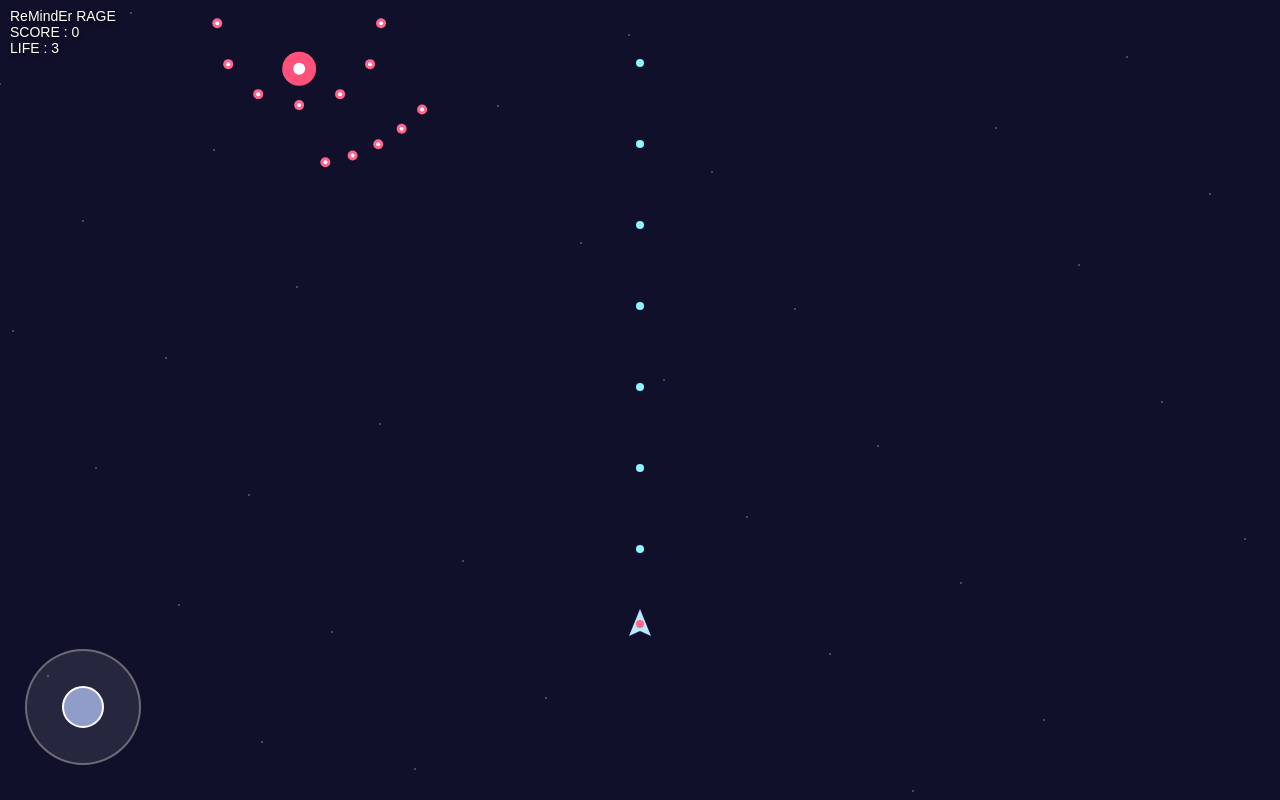
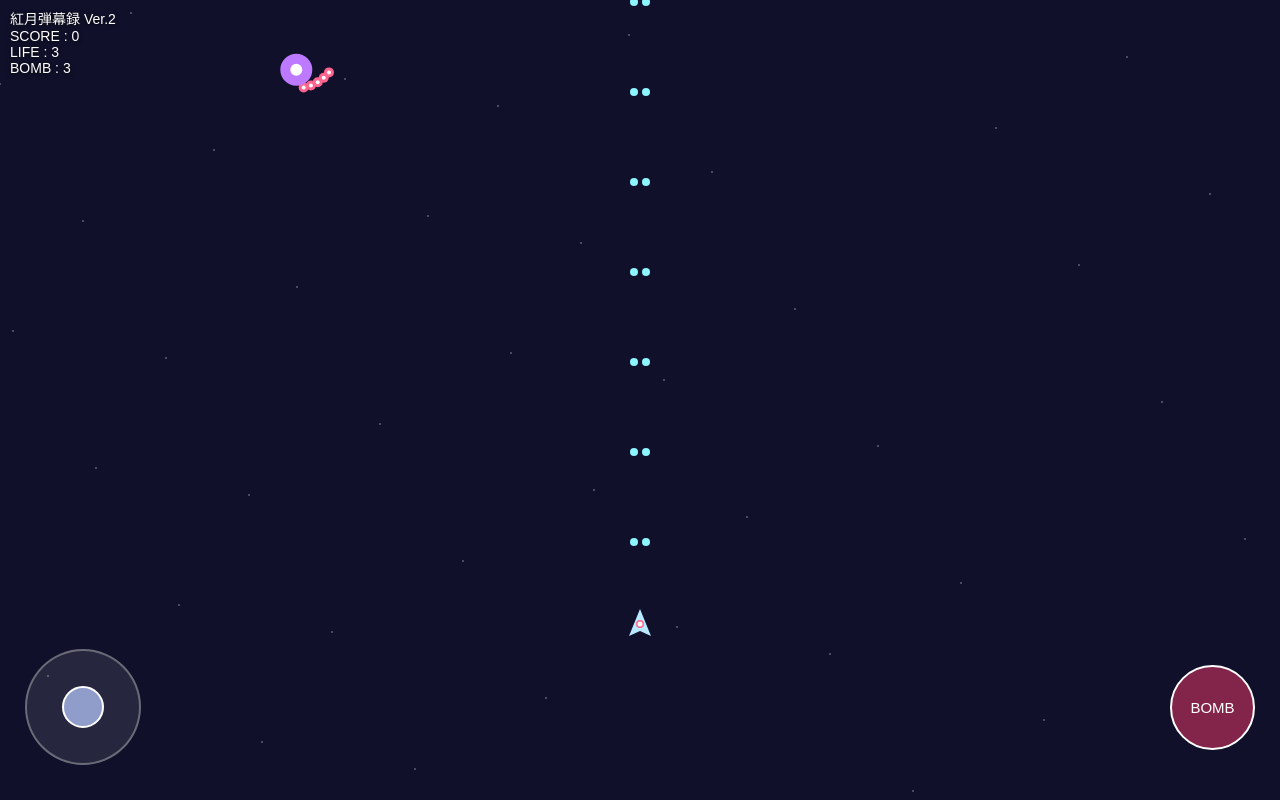
Before and after one commit to rottenappleda-cloud/danmaku-shooter-red-soul, a plain HTML site: page index.html in a window 1280 px wide. Both pictures are taken after a click on the button "GAME START". Drawn offline with Linux system fonts and the light colour scheme.

Commit message:
Update index.html

```diff
--- a/index.html
+++ b/index.html
@@ -4,580 +4,386 @@
 <head>
 <meta charset="UTF-8">
 <meta name="viewport" content="width=device-width, initial-scale=1, maximum-scale=1, user-scalable=no">
-<title>ReMindER RAGE</title>
-
+<title>紅月弾幕録 Ver.2</title>
 <style>
-* { box-sizing:border-box; }
-
-body {
-  margin:0;
-  background:#080817;
-  color:white;
-  font-family:sans-serif;
-  overflow:hidden;
-  touch-action:none;
+*{box-sizing:border-box}
+body{
+ margin:0;background:#080817;color:white;
+ font-family:sans-serif;overflow:hidden;touch-action:none
 }
-
-#game {
-  display:block;
-  width:100vw;
-  height:100dvh;
-  background:#10102b;
-  touch-action:none;
+canvas{width:100vw;height:100dvh;display:block;touch-action:none}
+#info{position:fixed;top:8px;left:10px;z-index:2;font-size:14px;pointer-events:none;text-shadow:0 1px 4px black}
+#stick{
+ position:fixed;width:116px;height:116px;left:25px;bottom:35px;
+ border:2px solid #aaa8;border-radius:50%;background:#ffffff18;
+ z-index:3;touch-action:none
 }
-
-#info {
-  position:fixed;
-  top:8px;
-  left:10px;
-  z-index:2;
-  pointer-events:none;
-  font-size:14px;
-  text-shadow:0 1px 4px black;
+#knob{
+ position:absolute;width:42px;height:42px;left:35px;top:35px;
+ border-radius:50%;background:#b8caffbb;border:2px solid white
 }
-
-#stick {
-  position:fixed;
-  width:116px;
-  height:116px;
-  left:25px;
-  bottom:35px;
-  border:2px solid #aaa8;
-  border-radius:50%;
-  background:#ffffff18;
-  z-index:3;
-  touch-action:none;
+#bomb{
+ position:fixed;right:25px;bottom:50px;width:85px;height:85px;
+ border-radius:50%;background:#bd315caa;border:2px solid white;
+ color:white;font-size:15px;z-index:3;touch-action:none
 }
-
-#knob {
-  position:absolute;
-  width:42px;
-  height:42px;
-  left:35px;
-  top:35px;
-  border-radius:50%;
-  background:#b8caffbb;
-  border:2px solid white;
+#start{
+ position:fixed;inset:0;display:flex;align-items:center;
+ justify-content:center;flex-direction:column;
+ background:#080817ee;z-index:5;text-align:center
 }
-
-#start {
-  position:fixed;
-  inset:0;
-  display:flex;
-  align-items:center;
-  justify-content:center;
-  flex-direction:column;
-  background:#080817dd;
-  z-index:5;
-  text-align:center;
+button{cursor:pointer}
+#startButton{
+ background:#bd315c;color:white;border:0;border-radius:12px;
+ padding:14px 35px;font-size:20px
 }
-
-button {
-  background:#bd315c;
-  color:white;
-  border:0;
-  border-radius:12px;
-  padding:14px 35px;
-  font-size:20px;
-}
-
 </style>
 </head>
-
 <body>
 
 <div id="info">
-  <div>ReMindEr RAGE</div>
+ <div>紅月弾幕録 Ver.2</div>
  <div id="score">SCORE : 0</div>
  <div id="life">LIFE : 3</div>
+ <div id="bombs">BOMB : 3</div>
+ <div id="bossInfo" style="display:none">BOSS</div>
 </div>
 
 <canvas id="game"></canvas>
 
-<div id="stick">
-  <div id="knob"></div>
-</div>
+<div id="stick"><div id="knob"></div></div>
+<button id="bomb">BOMB</button>
 
 <div id="start">
-  <h1>ReMindEr RAGE</h1>
-  <p>弾幕シューティング</p>
-  <p>ジョイスティック・WASD・矢印キー対応</p>
+ <h1>紅月弾幕録</h1>
+ <p>WASD・矢印キーで移動</p>
+ <p>Shift：低速移動 / X：ボム</p>
  <button id="startButton">GAME START</button>
 </div>
 
 <script>
+const canvas=document.getElementById("game");
+const ctx=canvas.getContext("2d");
 
-const canvas = document.getElementById("game");
-const ctx = canvas.getContext("2d");
-
-let W,H;
-let running = false;
-let score = 0;
-let life = 3;
-let frame = 0;
-
-let player;
-let bullets = [];
-let enemyBullets = [];
-let enemies = [];
+let W,H,frame=0,score=0,life=3,bombs=3;
+let running=false,boss=null,bossSpawned=false;
+let player,bullets=[],enemyBullets=[],enemies=[],effects=[];
+const keys={};
 
 function resize(){
-  const dpr = Math.min(devicePixelRatio || 1,2);
-  W = innerWidth;
-  H = innerHeight;
-
-  canvas.width = W*dpr;
-  canvas.height = H*dpr;
-
-  ctx.setTransform(dpr,0,0,dpr,0,0);
+ const d=Math.min(devicePixelRatio||1,2);
+ W=innerWidth;H=innerHeight;
+ canvas.width=W*d;canvas.height=H*d;
+ ctx.setTransform(d,0,0,d,0,0);
 }
-
 addEventListener("resize",resize);
 resize();
 
-player = {
-  x:W/2,
-  y:H*0.78,
-  r:9,
-  speed:4,
-  inv:0
-};
+player={x:W/2,y:H*.78,r:9,inv:0};
 
-// ======================
-// キーボード操作
-// ======================
+addEventListener("keydown",e=>{
+ const k=e.key.toLowerCase();
+ if(["arrowup","arrowdown","arrowleft","arrowright"," "].includes(k))e.preventDefault();
+ keys[k]=true;
+});
+addEventListener("keyup",e=>keys[e.key.toLowerCase()]=false);
+addEventListener("blur",()=>Object.keys(keys).forEach(k=>keys[k]=false));
 
-const keys = {};
-
-window.addEventListener("keydown",e=>{
-  const key=e.key.toLowerCase();
-
-  if([
-    "arrowup","arrowdown",
-    "arrowleft","arrowright"," "
-  ].includes(key)){
-    e.preventDefault();
-  }
-
-  keys[key]=true;
-});
-
-window.addEventListener("keyup",e=>{
-  keys[e.key.toLowerCase()]=false;
-});
-
-window.addEventListener("blur",()=>{
-  Object.keys(keys).forEach(k=>keys[k]=false);
-});
-
-// ======================
-// ジョイスティック
-// ======================
-
-let joyX=0;
-let joyY=0;
-let pointer=null;
-
+let joyX=0,joyY=0,pointer=null;
 const stick=document.getElementById("stick");
 const knob=document.getElementById("knob");
 
 function joystick(e){
-  const rect=stick.getBoundingClientRect();
-
-  const cx=rect.left+rect.width/2;
-  const cy=rect.top+rect.height/2;
-
-  let dx=e.clientX-cx;
-  let dy=e.clientY-cy;
-
-  const len=Math.hypot(dx,dy);
-  const max=39;
-
-  if(len>max){
-    dx=dx/len*max;
-    dy=dy/len*max;
+ const r=stick.getBoundingClientRect();
+ let dx=e.clientX-(r.left+r.width/2);
+ let dy=e.clientY-(r.top+r.height/2);
+ const len=Math.hypot(dx,dy),max=39;
+ if(len>max){dx=dx/len*max;dy=dy/len*max}
+ joyX=dx/max;joyY=dy/max;
+ knob.style.left=35+dx+"px";
+ knob.style.top=35+dy+"px";
 }
-
-  joyX=dx/max;
-  joyY=dy/max;
-
-  knob.style.left=(35+dx)+"px";
-  knob.style.top=(35+dy)+"px";
+stick.addEventListener("pointerdown",e=>{
+ pointer=e.pointerId;stick.setPointerCapture(pointer);joystick(e);
+});
+stick.addEventListener("pointermove",e=>{
+ if(e.pointerId===pointer)joystick(e);
+});
+function resetJoy(){
+ pointer=null;joyX=0;joyY=0;
+ knob.style.left="35px";knob.style.top="35px";
 }
-
-stick.addEventListener("pointerdown",e=>{
-  pointer=e.pointerId;
-  stick.setPointerCapture(pointer);
-  joystick(e);
-});
-
-stick.addEventListener("pointermove",e=>{
-  if(e.pointerId===pointer) joystick(e);
-});
-
-function resetJoy(){
-  pointer=null;
-  joyX=0;
-  joyY=0;
-  knob.style.left="35px";
-  knob.style.top="35px";
-}
-
 stick.addEventListener("pointerup",resetJoy);
 stick.addEventListener("pointercancel",resetJoy);
 
-// ======================
-// ショット
-// ======================
+function circle(x,y,r,color){
+ ctx.fillStyle=color;
+ ctx.beginPath();ctx.arc(x,y,r,0,Math.PI*2);ctx.fill();
+}
 
-function shoot(){
-  bullets.push({
-    x:player.x,
-    y:player.y-12,
-    vx:0,
-    vy:-9,
-    r:4
+function shot(){
+ bullets.push({x:player.x-6,y:player.y-12,vy:-10});
+ bullets.push({x:player.x+6,y:player.y-12,vy:-10});
+}
+
+function enemyShot(x,y,a,s,r=5){
+ enemyBullets.push({
+  x,y,vx:Math.cos(a)*s,vy:Math.sin(a)*s,r
  });
 }
 
-// ======================
-// 敵弾
-// ======================
-
-function enemyShot(x,y,angle,speed){
-  enemyBullets.push({
-    x,y,
-    vx:Math.cos(angle)*speed,
-    vy:Math.sin(angle)*speed,
-    r:5
+function spawnEnemy(){
+ enemies.push({
+  x:35+Math.random()*(W-70),y:-20,
+  hp:3,vy:1.3,r:16
  });
 }
 
-// ======================
-// 弾幕パターン
-// ======================
+function spawnBoss(){
+ boss={
+  x:W/2,y:100,hp:180,maxHp:180,
+  dir:1,r:32,attack:0
+ };
+ bossSpawned=true;
+ document.getElementById("bossInfo").style.display="block";
+}
 
-function enemyPattern(enemy){
+function bossPattern(){
+ if(!boss)return;
+ boss.attack++;
 
-  // 円形弾幕
-  if(frame%65===0){
-    for(let i=0;i<12;i++){
+ if(boss.attack%48===0){
+  for(let i=0;i<18;i++){
    enemyShot(
-        enemy.x,
-        enemy.y,
-        i*Math.PI*2/12,
-        2.1
+    boss.x,boss.y,
+    i*Math.PI*2/18+boss.attack*.025,
+    2.0
    );
   }
  }
 
-  // 狙い撃ち弾幕
-  if(frame%110===0){
-    const a=Math.atan2(
-      player.y-enemy.y,
-      player.x-enemy.x
-    );
-
-    for(let i=-2;i<=2;i++){
-      enemyShot(
-        enemy.x,
-        enemy.y,
-        a+i*0.17,
-        2.8
-      );
-    }
+ if(boss.attack%90===0){
+  const a=Math.atan2(player.y-boss.y,player.x-boss.x);
+  for(let i=-3;i<=3;i++){
+   enemyShot(boss.x,boss.y,a+i*.13,2.8);
   }
  }
 
-// ======================
-// 敵の出現
-// ======================
-
-function spawnEnemy(){
-  enemies.push({
-    x:40+Math.random()*(W-80),
-    y:-20,
-    r:17,
-    hp:3,
-    vy:1.2,
-    type:Math.random()<0.5?0:1
-  });
+ boss.x+=boss.dir*1.5;
+ if(boss.x>W-45||boss.x<45)boss.dir*=-1;
 }
 
-// ======================
-// 自機の描画
-// ======================
+function useBomb(){
+ if(!running||bombs<=0)return;
+ bombs--;
+
+ enemyBullets=[];
+ enemies.forEach(e=>{
+  e.hp-=5;
+  if(e.hp<=0)score+=100;
+ });
+ enemies=enemies.filter(e=>e.hp>0);
+
+ if(boss){
+  boss.hp-=35;
+  if(boss.hp<=0)defeatBoss();
+ }
+
+ effects.push({x:player.x,y:player.y,r:10,alpha:1});
+}
+
+function defeatBoss(){
+ score+=5000;
+ boss=null;
+ document.getElementById("bossInfo").style.display="none";
+ enemyBullets=[];
+}
+
+document.getElementById("bomb").addEventListener("pointerdown",e=>{
+ e.preventDefault();useBomb();
+});
 
 function drawPlayer(){
-
  ctx.save();
  ctx.translate(player.x,player.y);
 
  ctx.fillStyle="#b8e8ff";
+ ctx.beginPath();
+ ctx.moveTo(0,-15);ctx.lineTo(-11,12);
+ ctx.lineTo(0,7);ctx.lineTo(11,12);
+ ctx.closePath();ctx.fill();
 
-  ctx.beginPath();
-  ctx.moveTo(0,-15);
-  ctx.lineTo(-11,12);
-  ctx.lineTo(0,7);
-  ctx.lineTo(11,12);
-  ctx.closePath();
-  ctx.fill();
+ circle(0,0,4,"#ff6688");
 
-  ctx.fillStyle="#ff6688";
+ // 当たり判定
+ circle(0,0,2.5,"#ffffff");
 
-  ctx.beginPath();
-  ctx.arc(0,0,4,0,Math.PI*2);
-  ctx.fill();
-
+ if(keys["shift"]){
+  ctx.strokeStyle="#ffffff";
+  ctx.beginPath();ctx.arc(0,0,7,0,Math.PI*2);ctx.stroke();
+ }
  ctx.restore();
 }
 
-// ======================
-// 円の描画
-// ======================
-
-function circle(x,y,r,color){
-  ctx.fillStyle=color;
-  ctx.beginPath();
-  ctx.arc(x,y,r,0,Math.PI*2);
-  ctx.fill();
-}
-
-// ======================
-// ゲーム更新
-// ======================
-
 function update(){
-
  if(!running)return;
-
  frame++;
 
-  // キーボード入力
-  let kx=0;
-  let ky=0;
-
+ let kx=0,ky=0;
  if(keys["arrowleft"]||keys["a"])kx--;
  if(keys["arrowright"]||keys["d"])kx++;
  if(keys["arrowup"]||keys["w"])ky--;
  if(keys["arrowdown"]||keys["s"])ky++;
 
-  // ジョイスティックとの合成
-  let mx=joyX+kx;
-  let my=joyY+ky;
+ let mx=joyX+kx,my=joyY+ky;
+ let len=Math.hypot(mx,my);
+ if(len>1){mx/=len;my/=len}
 
-  // 斜め移動の速度調整
-  const len=Math.hypot(mx,my);
-
-  if(len>1){
-    mx/=len;
-    my/=len;
-  }
-
-  player.x+=mx*player.speed;
-  player.y+=my*player.speed;
+ const speed=keys["shift"]?1.8:4;
+ player.x+=mx*speed;
+ player.y+=my*speed;
 
  player.x=Math.max(15,Math.min(W-15,player.x));
  player.y=Math.max(25,Math.min(H-25,player.y));
 
-  // 自動ショット
-  if(frame%9===0)shoot();
+ if(frame%9===0)shot();
+ if(frame%100===0&&!boss)spawnEnemy();
 
-  // 敵出現
-  if(frame%95===0)spawnEnemy();
+ if(frame===1200&&!bossSpawned)spawnBoss();
 
-  // 自機弾
-  bullets.forEach(b=>{
-    b.x+=b.vx;
-    b.y+=b.vy;
-  });
+ bullets.forEach(b=>b.y+=b.vy);
+ enemies.forEach(e=>e.y+=e.vy);
 
-  // 敵移動
  enemies.forEach(e=>{
-    e.y+=e.vy;
-
-    if(e.type===1){
-      enemyPattern(e);
+  if(frame%75===0){
+   const a=Math.atan2(player.y-e.y,player.x-e.x);
+   for(let i=-2;i<=2;i++)
+    enemyShot(e.x,e.y,a+i*.18,2.2);
   }
  });
 
-  // 敵弾移動
+ bossPattern();
+
  enemyBullets.forEach(b=>{
-    b.x+=b.vx;
-    b.y+=b.vy;
+  b.x+=b.vx;b.y+=b.vy;
  });
 
-  // 自機弾と敵の当たり判定
  for(let i=bullets.length-1;i>=0;i--){
-
   const b=bullets[i];
+  let hit=false;
 
   for(let j=enemies.length-1;j>=0;j--){
-
    const e=enemies[j];
-
-      if(Math.hypot(b.x-e.x,b.y-e.y)<b.r+e.r){
-
-        bullets.splice(i,1);
-        e.hp--;
-
-        if(e.hp<=0){
-          enemies.splice(j,1);
-          score+=100;
-        }
-
+   if(Math.hypot(b.x-e.x,b.y-e.y)<e.r+4){
+    e.hp--;hit=true;
+    if(e.hp<=0){enemies.splice(j,1);score+=100}
     break;
    }
   }
+
+  if(!hit&&boss&&Math.hypot(b.x-boss.x,b.y-boss.y)<boss.r+5){
+   boss.hp-=1;hit=true;
+   if(boss.hp<=0)defeatBoss();
   }
 
-  // 被弾判定
+  if(hit)bullets.splice(i,1);
+ }
+
  if(player.inv>0)player.inv--;
 
  for(let i=enemyBullets.length-1;i>=0;i--){
-
   const b=enemyBullets[i];
-
-    if(
-      Math.hypot(b.x-player.x,b.y-player.y)
-      <b.r+player.r &&
-      player.inv<=0
-    ){
-
+  if(Math.hypot(b.x-player.x,b.y-player.y)<b.r+3&&player.inv<=0){
    enemyBullets.splice(i,1);
-
-      life--;
-      player.inv=90;
-
+   life--;player.inv=90;
    if(life<=0)gameOver();
-
    break;
   }
  }
 
  bullets=bullets.filter(b=>b.y>-20);
-
  enemyBullets=enemyBullets.filter(b=>
   b.y<H+20&&b.x>-20&&b.x<W+20
  );
-
  enemies=enemies.filter(e=>e.y<H+30);
 
-  document.getElementById("score").textContent=
-    "SCORE : "+score;
+ effects.forEach(e=>{
+  e.r+=8;e.alpha-=.04;
+ });
+ effects=effects.filter(e=>e.alpha>0);
 
-  document.getElementById("life").textContent=
-    "LIFE : "+life;
+ document.getElementById("score").textContent="SCORE : "+score;
+ document.getElementById("life").textContent="LIFE : "+life;
+ document.getElementById("bombs").textContent="BOMB : "+bombs;
 }
 
-// ======================
-// 画面描画
-// ======================
-
 function draw(){
-
-  ctx.clearRect(0,0,W,H);
-
  ctx.fillStyle="#10102b";
  ctx.fillRect(0,0,W,H);
 
-  // 星空
-  for(let i=0;i<35;i++){
-
-    let x=(i*83)%W;
-    let y=(i*137+frame*0.5)%H;
-
-    circle(x,y,1,"#ffffff55");
+ for(let i=0;i<40;i++){
+  circle((i*83)%W,(i*137+frame*.5)%H,1,"#ffffff55");
  }
 
-  // 自機弾
-  bullets.forEach(b=>
-    circle(b.x,b.y,b.r,"#8df5ff")
-  );
+ bullets.forEach(b=>circle(b.x,b.y,4,"#8df5ff"));
 
-  // 敵弾
  enemyBullets.forEach(b=>{
   circle(b.x,b.y,b.r,"#ff648f");
-    circle(b.x,b.y,2,"#fff");
+  circle(b.x,b.y,2,"white");
  });
 
-  // 敵
  enemies.forEach(e=>{
-    circle(
-      e.x,e.y,e.r,
-      e.type===0?"#bd79ff":"#ff527a"
-    );
-
-    circle(e.x,e.y,6,"#fff");
+  circle(e.x,e.y,e.r,"#bd79ff");
+  circle(e.x,e.y,6,"white");
  });
 
-  // 自機
-  if(player.inv<=0||Math.floor(frame/5)%2===0){
-    drawPlayer();
-  }
+ if(boss){
+  circle(boss.x,boss.y,boss.r,"#ff477f");
+  circle(boss.x,boss.y,15,"#fff0f5");
+
+  ctx.fillStyle="#333";
+  ctx.fillRect(15,42,W-30,10);
+  ctx.fillStyle="#ff3c68";
+  ctx.fillRect(15,42,(W-30)*Math.max(0,boss.hp)/boss.maxHp,10);
  }
 
-// ======================
-// メインループ
-// ======================
+ effects.forEach(e=>{
+  ctx.globalAlpha=e.alpha;
+  ctx.strokeStyle="#ffe6a1";
+  ctx.lineWidth=5;
+  ctx.beginPath();ctx.arc(e.x,e.y,e.r,0,Math.PI*2);ctx.stroke();
+  ctx.globalAlpha=1;
+ });
+
+ if(player.inv<=0||Math.floor(frame/5)%2===0)drawPlayer();
+}
+
+function gameOver(){
+ running=false;
+ document.getElementById("start").style.display="flex";
+ document.querySelector("#start h1").textContent="GAME OVER";
+ document.querySelector("#start p").textContent="SCORE : "+score;
+ document.getElementById("startButton").textContent="RETRY";
+}
 
 function loop(){
-  update();
-  draw();
+ update();draw();
  requestAnimationFrame(loop);
 }
 
-// ======================
-// ゲームオーバー
-// ======================
-
-function gameOver(){
-
-  running=false;
-
-  document.getElementById("start").style.display="flex";
-
-  document.querySelector("#start h1").textContent="GAME OVER";
-
-  document.querySelector("#start p").textContent=
-    "SCORE : "+score;
-
-  document.getElementById("startButton").textContent="RETRY";
-}
-
-// ======================
-// スタート
-// ======================
-
 document.getElementById("startButton").onclick=()=>{
-
-  score=0;
-  life=3;
-  frame=0;
-
-  bullets=[];
-  enemyBullets=[];
-  enemies=[];
-
-  player={
-    x:W/2,
-    y:H*0.78,
-    r:9,
-    speed:4,
-    inv:0
-  };
-
+ score=0;life=3;bombs=3;frame=0;
+ bullets=[];enemyBullets=[];enemies=[];effects=[];
+ boss=null;bossSpawned=false;
+ player={x:W/2,y:H*.78,r:9,inv:0};
  resetJoy();
-
  Object.keys(keys).forEach(k=>keys[k]=false);
-
+ document.getElementById("bossInfo").style.display="none";
  running=true;
-
  document.getElementById("start").style.display="none";
 };
 
 loop();
-
 </script>
 </body>
 </html>
```
Lines whose indentation alone changed are shown as unchanged.
